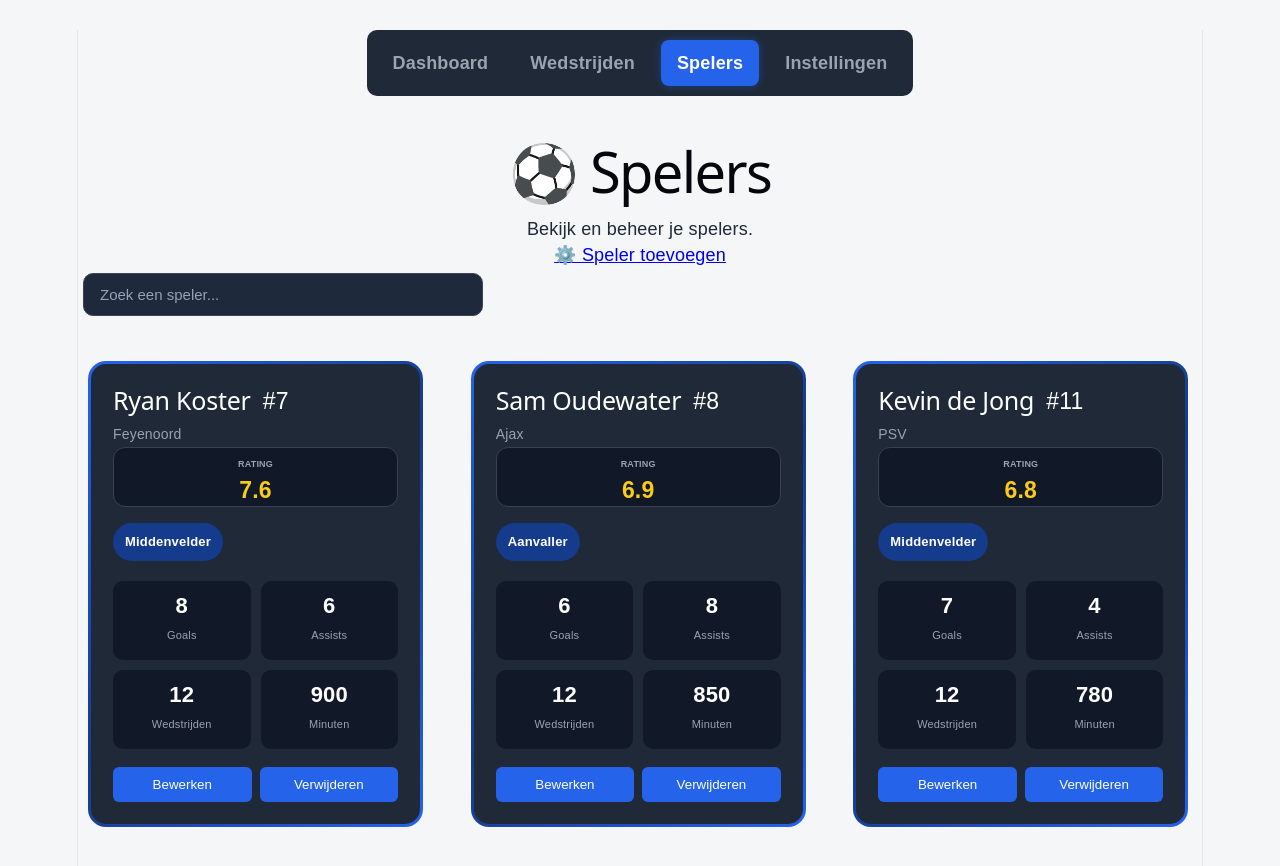
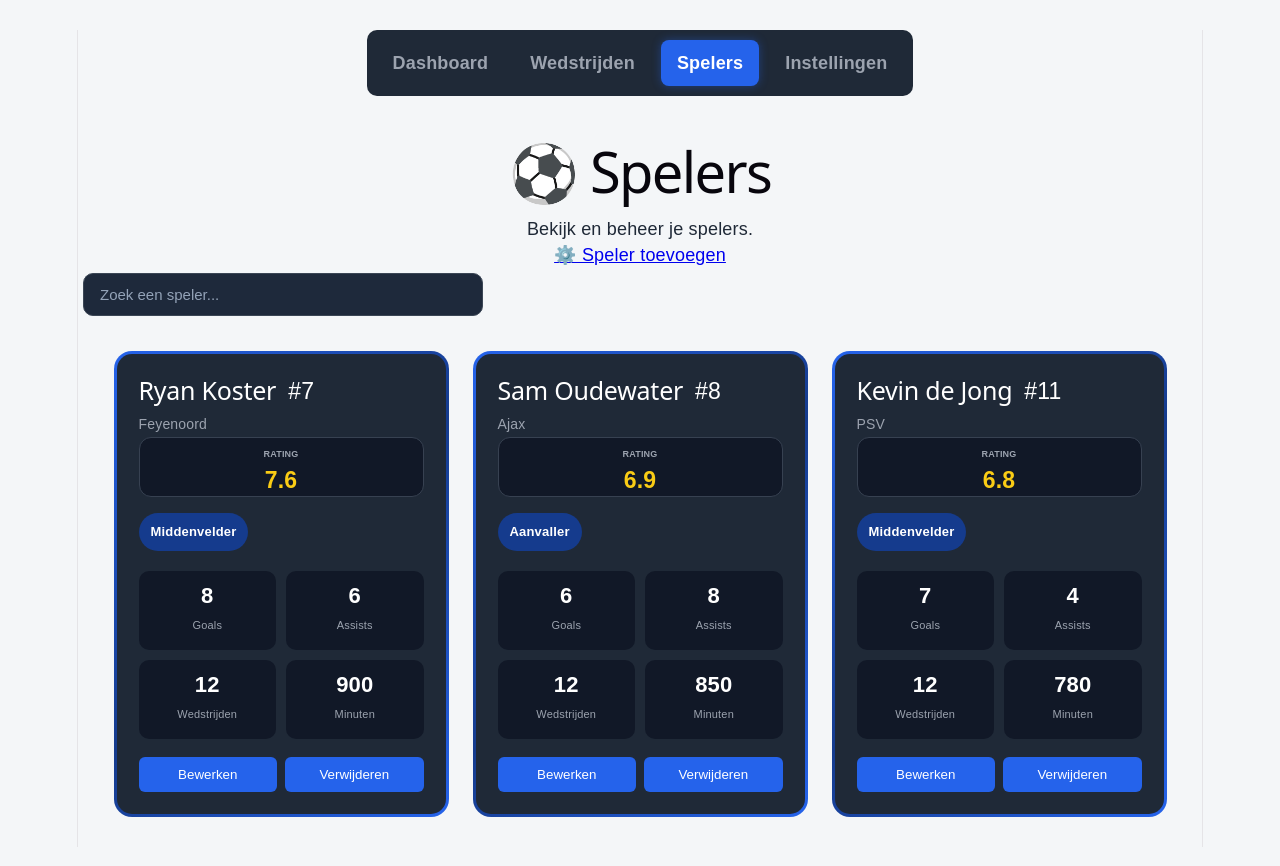
Before and after one commit to Ryan050409/simpel-design, a React (Vite) app: page /spelers in a window 1280 px wide. Shown: the top 866 px of the page. Built offline with nearby package versions, Linux system fonts and the light colour scheme.

Commit message:
playercard iets verbeterd

```diff
--- a/src/App.css
+++ b/src/App.css
@@ -242,26 +242,28 @@ nav a.active {
 
 .players {
   display: grid;
-  grid-template-columns: repeat(3, 1fr);
+  grid-template-columns: repeat(3, 335px);
+  justify-content: center;
   gap: 24px;
-  max-width: 1200px;
+  max-width: 1100px;
   margin: 30px auto;
 }
-
 .player-card {
   position: relative;
-  width:335px;
+  width: 100%;
   overflow: hidden;
   background:
     linear-gradient(#1f2937, #1f2937) padding-box,
-    linear-gradient(135deg,
+    linear-gradient(
+      135deg,
       #2563eb,
       #153b8d,
-      #2563eb) border-box;
+      #2563eb
+    ) border-box;
   border: 3.6px solid transparent;
   border-radius: 18px;
   padding: 22px;
-  margin:10px;
+  margin: 0;
   color: white;
   text-align: left;
   transition:
```
